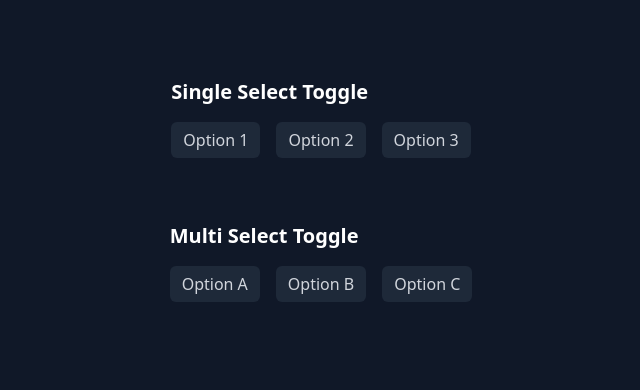
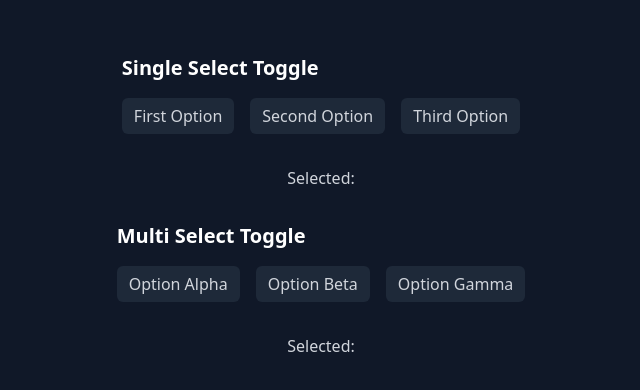
Before and after one commit to DeFosu/library-ui, a React (Vite) app: page / in a window 1280 px wide. Shown: the part 194-584 px from the top of the page, without its empty margins (319-959 px from the left). Built offline with nearby package versions, Linux system fonts and the light colour scheme.

Commit message:
Create Toggle and ToggleContainer components with two formats: single-selection and multiple-selection

```diff
--- a/src/components/Toggle/Toggle.tsx
+++ b/src/components/Toggle/Toggle.tsx
@@ -3,8 +3,13 @@ import { type ReactNode } from "react";
 type ToggleVariant = "default" | "outlined" | "filled";
 type ToggleSize = "sm" | "md" | "lg";
 
+export type ToggleOption = {
+  title: string;
+  value: string;
+};
+
 type ToggleProps = {
-  children: ReactNode;
+  option: ToggleOption;
   variant?: ToggleVariant;
   size?: ToggleSize;
   isActive?: boolean;
@@ -41,7 +46,7 @@ const variantClasses = {
 };
 
 export const Toggle = ({
-  children,
+  option,
   variant = "default",
   size = "md",
   isActive = false,
@@ -66,8 +71,9 @@ export const Toggle = ({
       `}
       onClick={onClick}
       disabled={disabled}
+      title={option.value}
     >
-      {children}
+      {option.title}
     </button>
   );
 };
--- a/src/components/Toggle/ToggleContainer.tsx
+++ b/src/components/Toggle/ToggleContainer.tsx
@@ -1,9 +1,9 @@
 import { type ReactNode } from "react";
-import { Toggle } from "./Toggle";
+import { Toggle, type ToggleOption } from "./Toggle";
 
 type ToggleContainerProps = {
   children?: ReactNode;
-  options: string[];
+  options: ToggleOption[];
   selected: string | string[];
   onSelect: (value: string) => void;
   multiple?: boolean;
@@ -18,10 +18,10 @@ export const ToggleContainer = ({
   multiple = false,
   className = "",
 }: ToggleContainerProps) => {
-  const isSelected = (option: string) => {
+  const isSelected = (value: string) => {
     return multiple
-      ? (selected as string[]).includes(option)
-      : selected === option;
+      ? (selected as string[]).includes(value)
+      : selected === value;
   };
 
   return (
@@ -32,12 +32,11 @@ export const ToggleContainer = ({
       <div className="flex gap-4">
         {options.map((option) => (
           <Toggle
-            key={option}
-            isActive={isSelected(option)}
-            onClick={() => onSelect(option)}
-          >
-            {option}
-          </Toggle>
+            key={option.value}
+            option={option}
+            isActive={isSelected(option.value)}
+            onClick={() => onSelect(option.value)}
+          />
         ))}
       </div>
     </div>
--- a/src/main.tsx
+++ b/src/main.tsx
@@ -6,6 +6,18 @@ import { ToggleContainer } from "./components/Toggle";
 const App = () => {
   const [selectedOption, setSelectedOption] = useState<string>("");
   const [selectedOptions, setSelectedOptions] = useState<string[]>([]);
+
+  const singleOptions = [
+    { title: "First Option", value: "option1" },
+    { title: "Second Option", value: "option2" },
+    { title: "Third Option", value: "option3" },
+  ];
+
+  const multiOptions = [
+    { title: "Option Alpha", value: "alpha" },
+    { title: "Option Beta", value: "beta" },
+    { title: "Option Gamma", value: "gamma" },
+  ];
 
   const handleSingleSelect = (value: string) => {
     setSelectedOption(value);
@@ -25,23 +37,23 @@ const App = () => {
   return (
     <main className="flex flex-col items-center justify-center h-screen dark:bg-gray-900 light:bg-red-500 gap-8 p-4 text-gray-300">
       <ToggleContainer
-        options={["Option 1", "Option 2", "Option 3"]}
+        options={singleOptions}
         selected={selectedOption}
         onSelect={handleSingleSelect}
       >
         Single Select Toggle
       </ToggleContainer>
-      <p>{selectedOption}</p>
+      <p>Selected: {selectedOption}</p>
 
       <ToggleContainer
-        options={["Option A", "Option B", "Option C"]}
+        options={multiOptions}
         selected={selectedOptions}
         onSelect={handleMultiSelect}
         multiple
       >
         Multi Select Toggle
       </ToggleContainer>
-      <p>{selectedOptions.join(", ")}</p>
+      <p>Selected: {selectedOptions.join(", ")}</p>
     </main>
   );
 };
```
